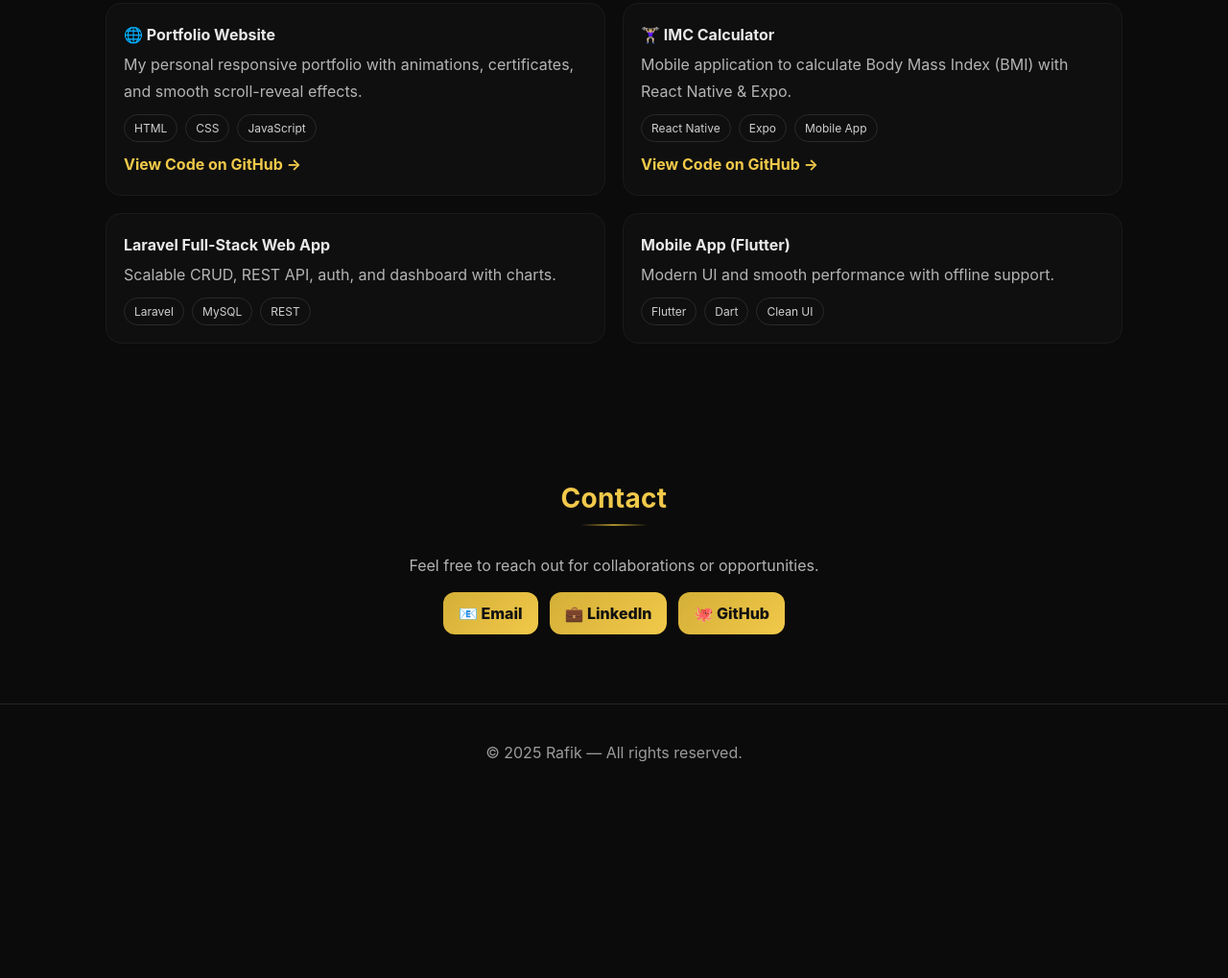
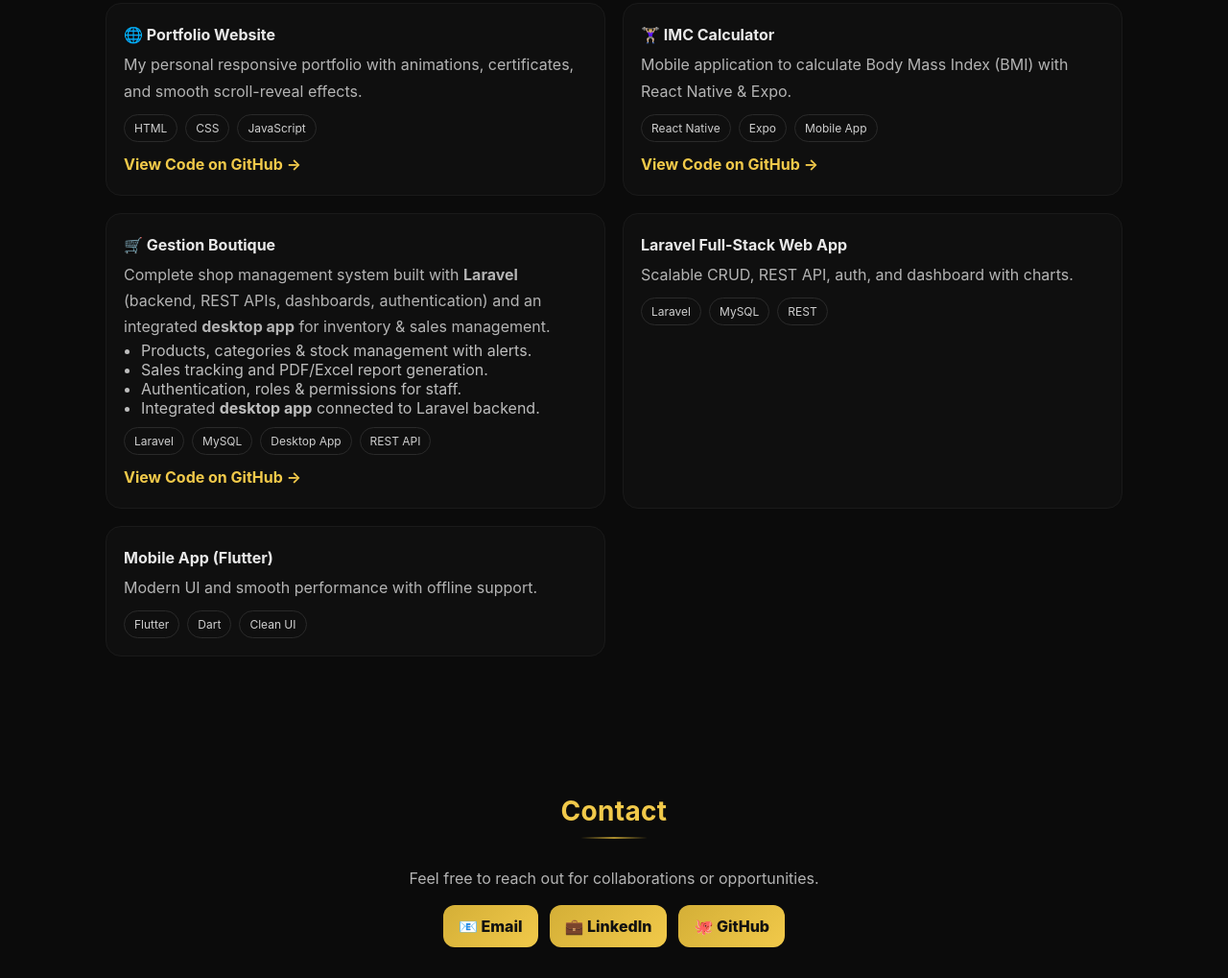
Before and after one commit to Rafikbou2/portfolio, a plain HTML site: page index.html in a window 1280 px wide. Shown: the part 2276-3295 px from the top of the page at 96% size. Before the commit the page ends 3110 px from the top, so only its background shows below. Drawn offline with Linux system fonts and the light colour scheme.

Commit message:
Update index.html

```diff
--- a/index.html
+++ b/index.html
@@ -355,6 +355,30 @@
                 <a href="https://github.com/Rafikbou2/imc-calculator" target="_blank" rel="noopener noreferrer">View Code on GitHub →</a>
             </p>
         </article>
+        <article class="project reveal">
+    <h4>🛒 Gestion Boutique</h4>
+    <p class="muted">
+        Complete shop management system built with <b>Laravel</b> (backend, REST APIs, dashboards, authentication)
+        and an integrated <b>desktop app</b> for inventory & sales management.
+    </p>
+    <ul>
+        <li>Products, categories & stock management with alerts.</li>
+        <li>Sales tracking and PDF/Excel report generation.</li>
+        <li>Authentication, roles & permissions for staff.</li>
+        <li>Integrated <b>desktop app</b> connected to Laravel backend.</li>
+    </ul>
+    <div class="tagbar">
+        <span class="tag">Laravel</span>
+        <span class="tag">MySQL</span>
+        <span class="tag">Desktop App</span>
+        <span class="tag">REST API</span>
+    </div>
+    <p style="margin-top:10px">
+        <a href="https://github.com/Rafikbou2/gestion-boutique" target="_blank" rel="noopener noreferrer">
+            View Code on GitHub →
+        </a>
+    </p>
+</article>
 
         <article class="project reveal">
             <h4>Laravel Full-Stack Web App</h4>
```
